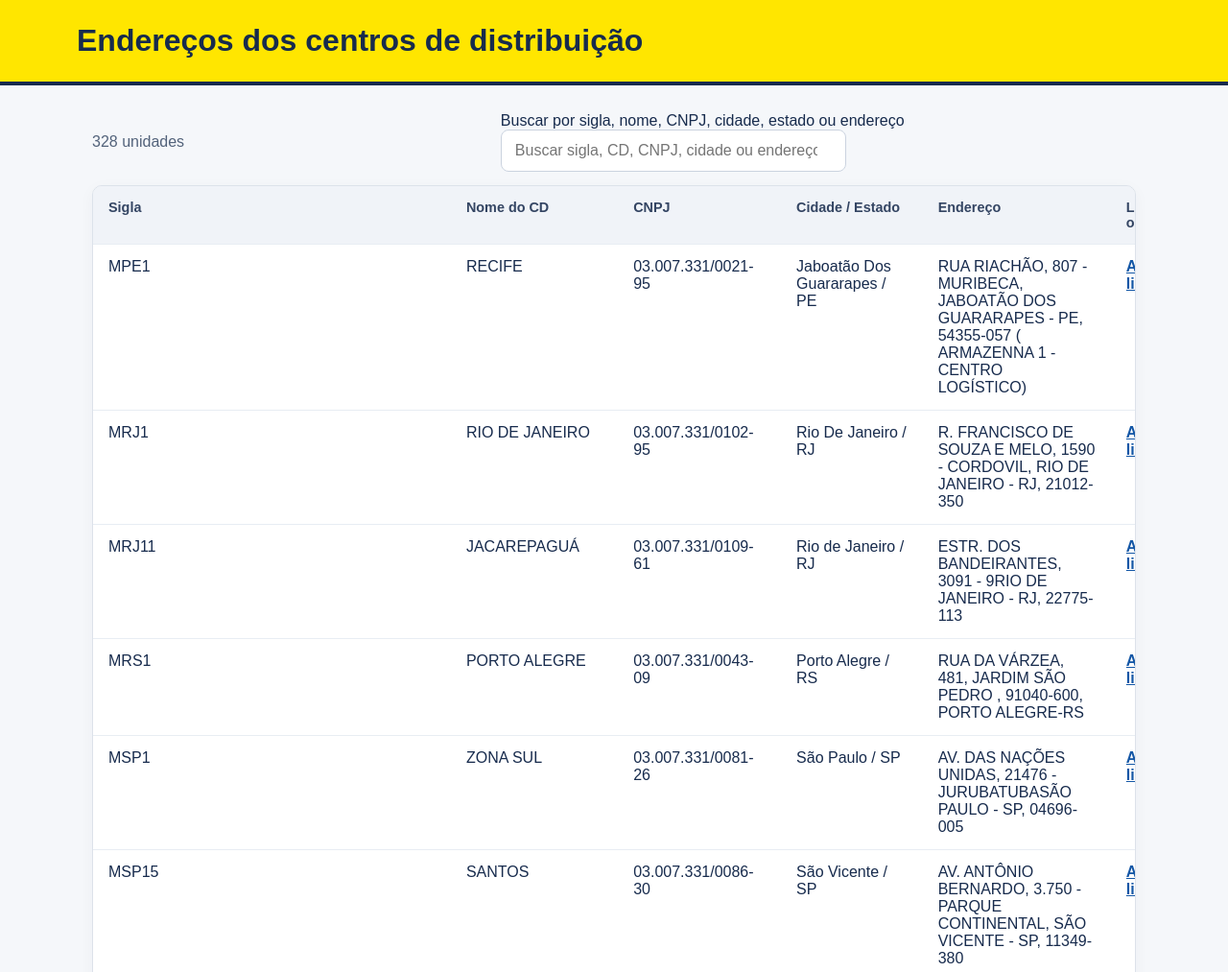
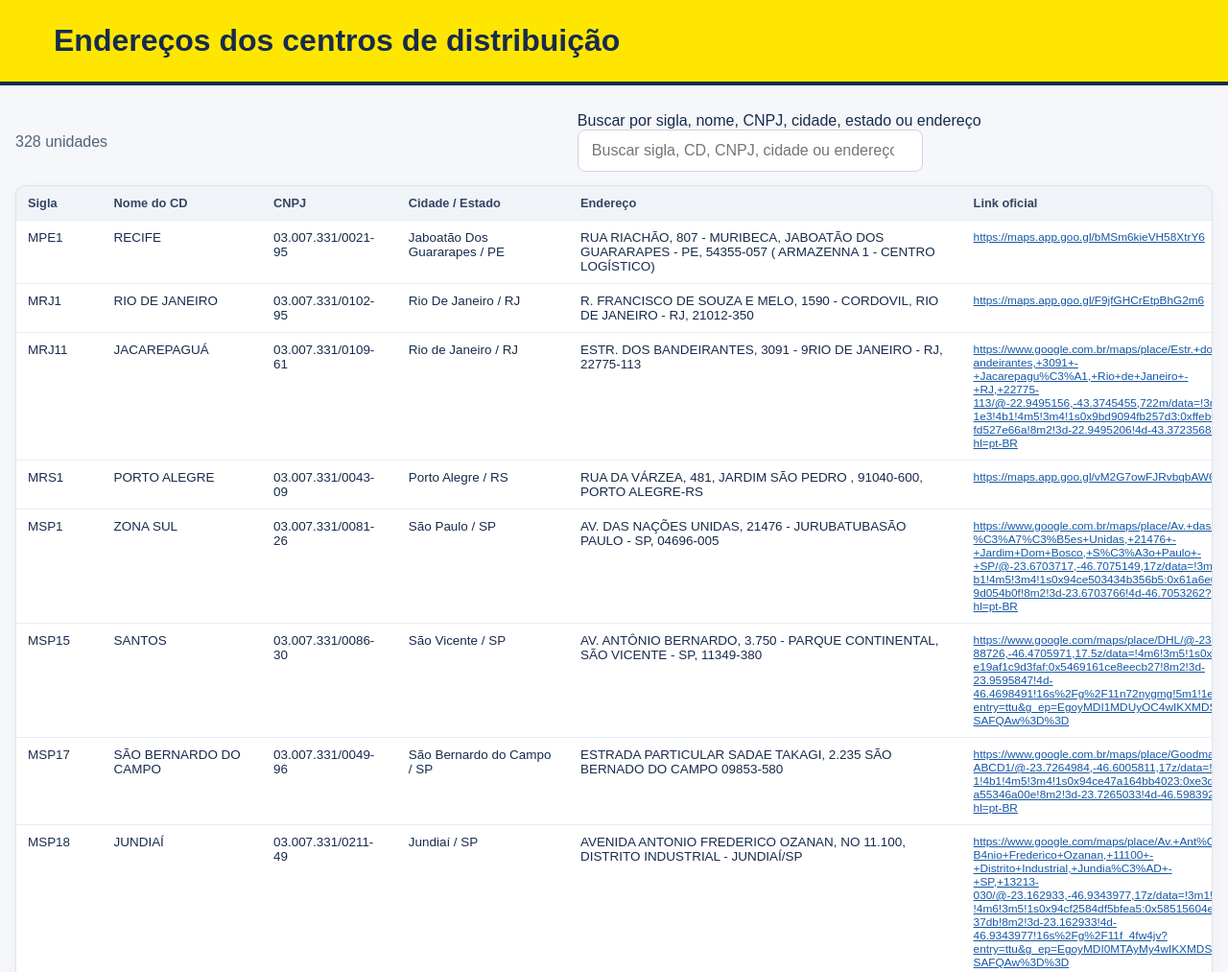
Before and after one commit to Rodrigo-soares-198308/enderecos-cds-mercado-livre, a plain HTML site: page index.html in a window 1280 px wide. Shown: the top 1013 px of the page at 96% size. Drawn offline with Linux system fonts and the light colour scheme.

Commit message:
Melhora leitura e largura das colunas

```diff
--- a/index.html
+++ b/index.html
@@ -10,15 +10,22 @@
     * { box-sizing: border-box; }
     body { margin: 0; }
     header { background: #ffe600; padding: 24px clamp(16px, 5vw, 56px); border-bottom: 4px solid #172b4d; }
-    header h1 { max-width: 1120px; margin: 0 auto; font-size: clamp(1.35rem, 3vw, 2rem); }
-    main { max-width: 1120px; margin: 28px auto; padding: 0 16px; }
+    header h1 { max-width: 1568px; margin: 0 auto; font-size: clamp(1.35rem, 3vw, 2rem); }
+    main { max-width: 1600px; margin: 28px auto; padding: 0 16px; }
     .toolbar { display: flex; align-items: center; justify-content: space-between; gap: 16px; margin-bottom: 14px; flex-wrap: wrap; }
     .toolbar p { margin: 0; color: #52627a; }
     input { width: min(100%, 360px); padding: 12px 14px; border: 1px solid #cbd3df; border-radius: 8px; font: inherit; background: white; }
     .table-wrap { overflow-x: auto; background: white; border: 1px solid #dce2ea; border-radius: 10px; box-shadow: 0 4px 16px #172b4d0a; }
-    table { width: 100%; border-collapse: collapse; min-width: 1100px; }
-    th, td { text-align: left; padding: 14px 16px; border-bottom: 1px solid #e8edf3; vertical-align: top; }
-    th { background: #f0f3f8; color: #344563; font-size: .9rem; }
+    table { width: 100%; border-collapse: collapse; min-width: 1280px; table-layout: fixed; }
+    th, td { text-align: left; padding: 10px 12px; border-bottom: 1px solid #e8edf3; vertical-align: top; font-size: .84rem; overflow-wrap: anywhere; }
+    th:nth-child(1), td:nth-child(1) { width: 7%; }
+    th:nth-child(2), td:nth-child(2) { width: 13%; }
+    th:nth-child(3), td:nth-child(3) { width: 11%; }
+    th:nth-child(4), td:nth-child(4) { width: 14%; }
+    th:nth-child(5), td:nth-child(5) { width: 32%; }
+    th:nth-child(6), td:nth-child(6) { width: 23%; }
+    td:nth-child(6) a { display: block; font-size: .74rem; font-weight: 500; overflow-wrap: anywhere; word-break: break-word; }
+    th { background: #f0f3f8; color: #344563; font-size: .8rem; }
     tbody tr:last-child td { border-bottom: 0; }
     a { color: #1457a6; font-weight: 600; }
     .empty { text-align: center; color: #66758a; padding: 30px 16px; }
@@ -63,7 +70,7 @@
       count.textContent = `${filtered.length} ${filtered.length === 1 ? 'unidade' : 'unidades'}`;
       rows.innerHTML = filtered.length ? filtered.map(item => {
         const url = /^https:\/\//i.test(item.link ?? '') ? item.link : '';
-        return `<tr><td>${escapeHtml(item.sigla || '—')}</td><td>${escapeHtml(item.nome || '—')}</td><td>${escapeHtml(item.cnpj || '—')}</td><td>${escapeHtml(item.cidadeEstado)}</td><td>${escapeHtml(item.endereco || '—')}</td><td>${url ? `<a href="${escapeHtml(url)}" target="_blank" rel="noopener noreferrer">Abrir link</a>` : '—'}</td></tr>`;
+        return `<tr><td>${escapeHtml(item.sigla || '—')}</td><td>${escapeHtml(item.nome || '—')}</td><td>${escapeHtml(item.cnpj || '—')}</td><td>${escapeHtml(item.cidadeEstado)}</td><td>${escapeHtml(item.endereco || '—')}</td><td>${url ? `<a href="${escapeHtml(url)}" target="_blank" rel="noopener noreferrer">${escapeHtml(url)}</a>` : '—'}</td></tr>`;
       }).join('') : `<tr><td class="empty" colspan="6">${term ? 'Nenhum resultado encontrado.' : 'Os endereços serão exibidos aqui após a inclusão da base autorizada.'}</td></tr>`;
     }
     search.addEventListener('input', render);
```
